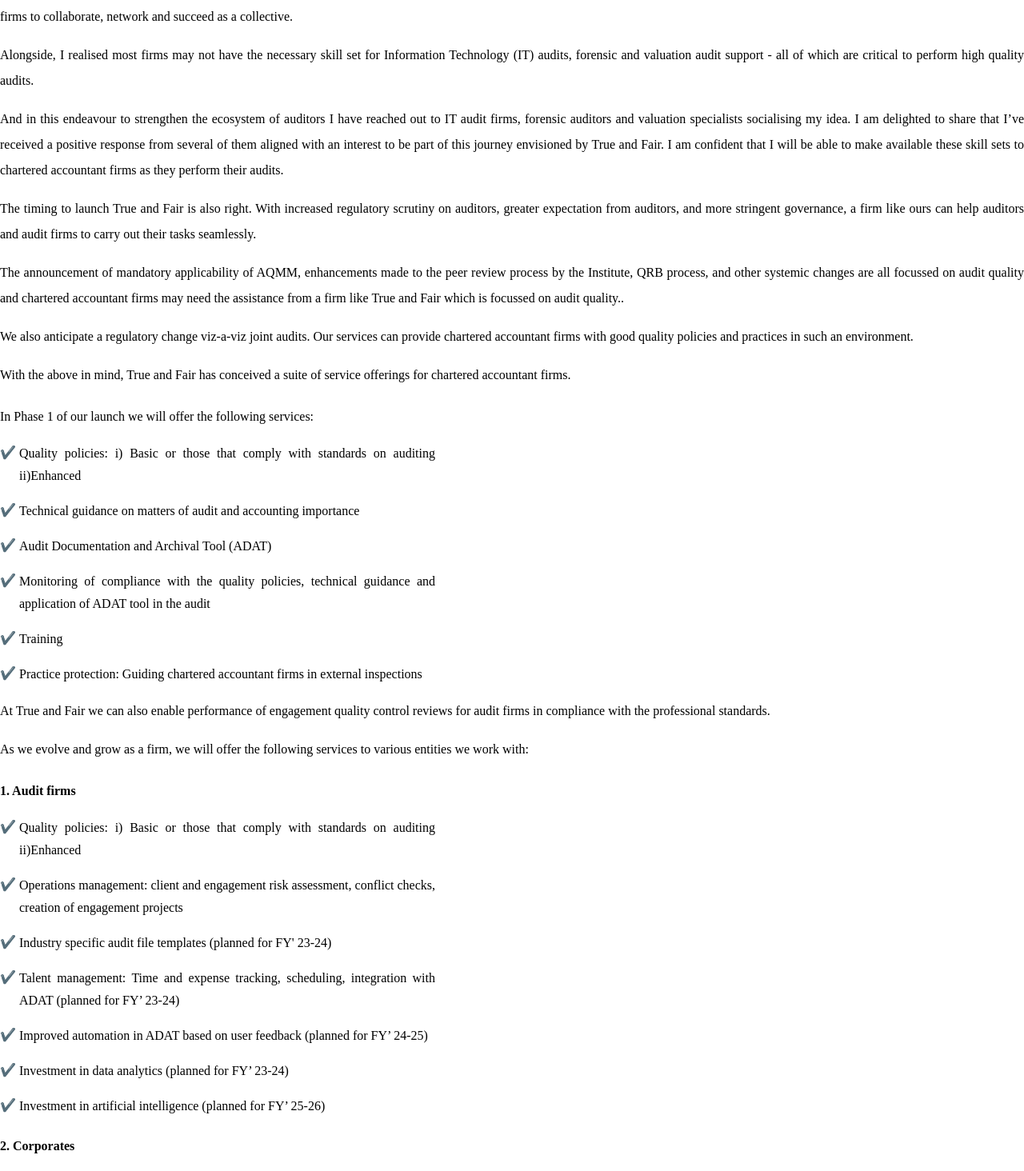
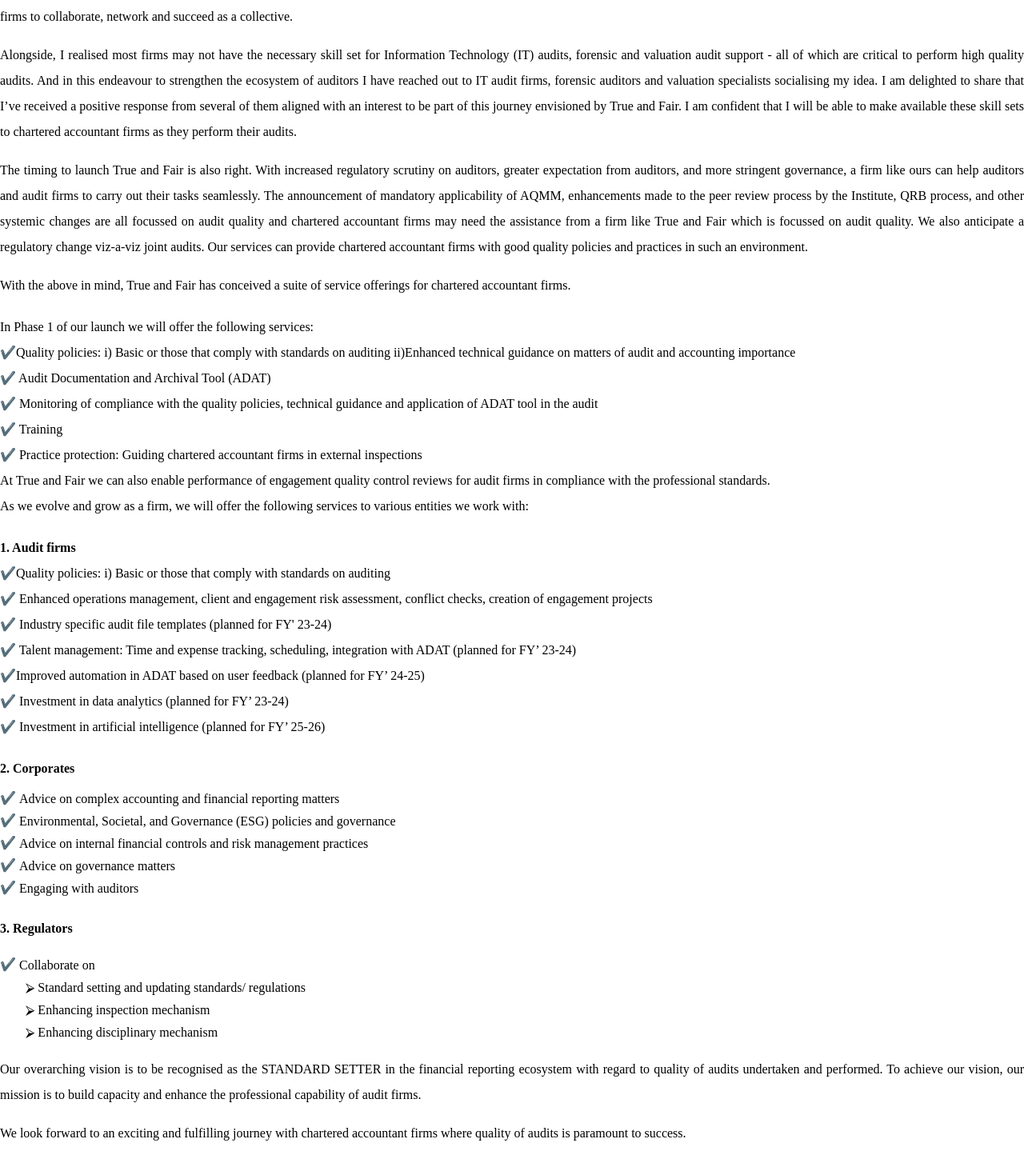
Before and after one commit to TRUENFAIR/trueandfair, a Next.js app: page /blog/blogTwo in a window 1280 px wide. Shown: the part 781-2245 px from the top of the page at 80% size. Built offline with nearby package versions, Linux system fonts and the light colour scheme.

Commit message:
new change

```diff
--- a/pages/blog/blogTwo.js
+++ b/pages/blog/blogTwo.js
@@ -96,197 +96,132 @@ maturity
             </div>
           </div> */}
           <p className="leading-loose mt-4   text-justify  font-bah text-black ">
+            {" "}
             Alongside, I realised most firms may not have the necessary skill
             set for Information Technology (IT) audits, forensic and valuation
             audit support - all of which are critical to perform high quality
+            audits. And in this endeavour to strengthen the ecosystem of
+            auditors I have reached out to IT audit firms, forensic auditors and
+            valuation specialists socialising my idea. I am delighted to share
+            that I’ve received a positive response from several of them aligned
+            with an interest to be part of this journey envisioned by True and
+            Fair. I am confident that I will be able to make available these
+            skill sets to chartered accountant firms as they perform their
             audits.
           </p>
           <p className="leading-loose mt-4   text-justify  font-bah text-black ">
-            And in this endeavour to strengthen the ecosystem of auditors I have
-            reached out to IT audit firms, forensic auditors and valuation
-            specialists socialising my idea. I am delighted to share that I’ve
-            received a positive response from several of them aligned with an
-            interest to be part of this journey envisioned by True and Fair. I
-            am confident that I will be able to make available these skill sets
-            to chartered accountant firms as they perform their audits.
-          </p>
-          <p className="leading-loose mt-4   text-justify  font-bah text-black ">
+            {" "}
             The timing to launch True and Fair is also right. With increased
             regulatory scrutiny on auditors, greater expectation from auditors,
             and more stringent governance, a firm like ours can help auditors
-            and audit firms to carry out their tasks seamlessly.
+            and audit firms to carry out their tasks seamlessly. The
+            announcement of mandatory applicability of AQMM, enhancements made
+            to the peer review process by the Institute, QRB process, and other
+            systemic changes are all focussed on audit quality and chartered
+            accountant firms may need the assistance from a firm like True and
+            Fair which is focussed on audit quality. We also anticipate a
+            regulatory change viz-a-viz joint audits. Our services can provide
+            chartered accountant firms with good quality policies and practices
+            in such an environment.
           </p>
-          <p className="leading-loose mt-4   text-justify  font-bah text-black ">
-            The announcement of mandatory applicability of AQMM, enhancements
-            made to the peer review process by the Institute, QRB process, and
-            other systemic changes are all focussed on audit quality and
-            chartered accountant firms may need the assistance from a firm like
-            True and Fair which is focussed on audit quality..
-          </p>
-          <p className="leading-loose  mt-4  text-justify  font-bah text-black ">
-            We also anticipate a regulatory change viz-a-viz joint audits. Our
-            services can provide chartered accountant firms with good quality
-            policies and practices in such an environment.
-          </p>
+          <p className="leading-loose  mt-4  text-justify  font-bah text-black "></p>
           <p className="leading-loose mt-4   text-justify  font-bah text-black ">
             With the above in mind, True and Fair has conceived a suite of
             service offerings for chartered accountant firms.
           </p>
-
-          <div data-aos="fade-up" data-aos-once="true" className=" mt-4 ">
           <p className="leading-loose mt-5  text-justify  font-bah text-black ">
             In Phase 1 of our launch we will offer the following services:
           </p>
-            <div className="w-auto mt-2">
-              <div className="flex gap-1 mt-4 text-black flex-row">
-                <span className="w-fit ">✔️</span>{" "}
-                <p className="prose text-justify text-black font-bah ">
-                  {`Quality policies: i) Basic or those that comply with standards on auditing ii)Enhanced
-              `}
+          <p className="leading-loose   text-justify  font-bah text-black ">
+            <span className="w-fit ">✔️</span>{ `Quality policies: i) Basic or
+            those that comply with standards on auditing ii)Enhanced technical
+            guidance on matters of audit and accounting importance`}
           </p>
-              </div>
-              <div className="flex gap-1 mt-4 text-black flex-row">
-                <span className="w-fit ">✔️</span>{" "}
-                <p className="prose text-justify  text-black font-bah ">
-                  {`Technical guidance on matters of audit and accounting importance
-              `}
+          <p className="leading-loose   text-justify  font-bah text-black ">
+            <span className="w-fit ">✔️</span> Audit Documentation and Archival Tool (ADAT)
           </p>
-              </div>{" "}
-              <div className="flex gap-1 mt-4 text-black flex-row">
-                <span className="w-fit ">✔️</span>{" "}
-                <p className="prose text-justify  text-black font-bah ">
-                  {`Audit Documentation and Archival Tool (ADAT)
-              `}
+          <p className="leading-loose   text-justify  font-bah text-black ">
+            <span className="w-fit ">✔️</span> Monitoring of compliance with the
+            quality policies, technical guidance and application of ADAT tool in
+            the audit
           </p>
-              </div>
-              <div className="flex gap-1 mt-4 text-black flex-row">
-                <span className="w-fit ">✔️</span>{" "}
-                <p className="prose text-justify text-black font-bah ">
-                  {`Monitoring of compliance with the quality policies, technical guidance and application of
-ADAT tool in the audit
-              `}
+          <p className="leading-loose   text-justify  font-bah text-black ">
+            <span className="w-fit ">✔️</span> Training
           </p>
-              </div>
-              <div className="flex gap-1 mt-4 text-black flex-row">
-                <span className="w-fit ">✔️</span>{" "}
-                <p className="prose text-justify text-black font-bah ">
-                  {`Training
-              `}
+          <p className="leading-loose   text-justify  font-bah text-black ">
+            <span className="w-fit ">✔️</span> Practice protection: Guiding
+            chartered accountant firms in external inspections
           </p>
-              </div>
-              <div className="flex gap-1 mt-4 text-black flex-row">
-                <span className="w-fit ">✔️</span>{" "}
-                <p className="prose text-justify text-black font-bah ">
-                  {`Practice protection: Guiding chartered accountant firms in external inspections
-              `}
-                </p>
-              </div>
-            </div>
-          </div>
-
-          <p className="leading-loose mt-4  text-justify  font-bah text-black ">
+          <p className="leading-loose  text-justify  font-bah text-black ">
             At True and Fair we can also enable performance of engagement
             quality control reviews for audit firms in compliance with the
             professional standards.
           </p>
-          <p className="leading-loose  mt-4   text-justify  font-bah text-black ">
+          <p className="leading-loose    text-justify  font-bah text-black ">
             As we evolve and grow as a firm, we will offer the following
             services to various entities we work with:
           </p>
-
-          <div data-aos="fade-up" data-aos-once="true" className="w-auto">
           <p className="leading-loose mt-5 font-bold  text-justify  font-bah text-black ">
               1. Audit firms
             </p>
-            <div className="w-auto mt-2">
-              <div className="flex gap-1 mt-4 text-black flex-row">
-                <span className="w-fit ">✔️</span>{" "}
-                <p className="prose text-justify text-black font-bah ">
-                  {`Quality policies: i) Basic or those that comply with standards on auditing ii)Enhanced
-              `}
+          <p className="leading-loose   text-justify  font-bah text-black ">
+            <span className="w-fit ">✔️</span>{`Quality policies: i) Basic or those that comply with standards on auditing`}
+          </p>{" "}
+          <p className="leading-loose   text-justify  font-bah text-black ">
+            <span className="w-fit ">✔️</span> Enhanced operations management, client and engagement risk assessment, conflict checks, creation of engagement projects
           </p>
-              </div>
-              <div className="flex gap-1 mt-4 text-black flex-row">
-                <span className="w-fit ">✔️</span>{" "}
-                <p className="prose text-justify  text-black font-bah ">
-                  {`Operations management: client and engagement risk assessment, conflict
-checks, creation of engagement projects
-              `}
+          <p className="leading-loose   text-justify  font-bah text-black ">
+            <span className="w-fit ">✔️</span> {`Industry specific audit file templates (planned for FY' 23-24)`}
           </p>
-              </div>{" "}
-              <div className="flex gap-1 mt-4 text-black flex-row">
-                <span className="w-fit ">✔️</span>{" "}
-                <p className="prose text-justify  text-black font-bah ">
-                  {`Industry specific audit file templates (planned for FY' 23-24)
-              `}
+          <p className="leading-loose   text-justify  font-bah text-black ">
+            <span className="w-fit ">✔️</span> Talent management: Time and expense tracking, scheduling, integration with ADAT (planned for FY’ 23-24)
           </p>
-              </div>{" "}
-              <div className="flex gap-1 mt-4 text-black flex-row">
-                <span className="w-fit ">✔️</span>{" "}
-                <p className="prose text-justify text-black font-bah ">
-                  {`Talent management: Time and expense tracking, scheduling, integration with
-ADAT (planned for FY’ 23-24)
-              `}
+          <p className="leading-loose   text-justify  font-bah text-black ">
+            <span className="w-fit ">✔️</span>Improved automation in ADAT based on user feedback (planned for FY’ 24-25)
           </p>
-              </div>
-              <div className="flex gap-1 mt-4 text-black flex-row">
-                <span className="w-fit ">✔️</span>{" "}
-                <p className="prose text-justify text-black font-bah ">
-                  {`Improved automation in ADAT based on user feedback (planned for FY’ 24-25)
-              `}
+          <p className="leading-loose   text-justify  font-bah text-black ">
+            <span className="w-fit ">✔️</span> Investment in data analytics (planned for FY’ 23-24)
           </p>
-              </div>
-              <div className="flex gap-1 mt-4 text-black flex-row">
-                <span className="w-fit ">✔️</span>{" "}
-                <p className="prose text-justify text-black font-bah ">
-                  {`Investment in data analytics (planned for FY’ 23-24)
-              `}
+          <p className="leading-loose    text-justify  font-bah text-black ">
+            <span className="w-fit ">✔️</span> Investment in artificial intelligence (planned for FY’ 25-26)
           </p>
-              </div>
-              <div className="flex gap-1 mt-4 text-black flex-row">
-                <span className="w-fit ">✔️</span>{" "}
-                <p className="prose text-justify text-black font-bah ">
-                  {`Investment in artificial intelligence (planned for FY’ 25-26)
-              `}
-                </p>
-              </div>
-            </div>
-          </div>
+
+
 
           <div data-aos="fade-up" data-aos-once="true" className="w-auto">
             <p className="leading-loose mt-5 font-bold text-justify  font-bah text-black ">
               2. Corporates
             </p>
             <div className="w-auto mt-2">
-              <div className="flex gap-1 mt-4 text-black flex-row">
+              <div className="flex gap-1  text-black flex-row">
                 <span className="w-fit ">✔️</span>{" "}
                 <p className="prose text-justify  text-black font-bah ">
                   {`Advice on complex accounting and financial reporting matters
               `}
                 </p>
               </div>{" "}
-              <div className="flex gap-1 mt-4 text-black flex-row">
+              <div className="flex gap-1  text-black flex-row">
                 <span className="w-fit ">✔️</span>{" "}
                 <p className="prose text-justify  text-black font-bah ">
                   {`Environmental, Societal, and Governance (ESG) policies and governance
               `}
                 </p>
               </div>
-              <div className="flex gap-1 mt-4 text-black flex-row">
+              <div className="flex gap-1  text-black flex-row">
                 <span className="w-fit ">✔️</span>{" "}
                 <p className="prose text-justify text-black font-bah ">
                   {`Advice on internal financial controls and risk management practices
               `}
                 </p>
               </div>
-              <div className="flex gap-1 mt-4 text-black flex-row">
+              <div className="flex gap-1  text-black flex-row">
                 <span className="w-fit ">✔️</span>{" "}
                 <p className="prose text-justify text-black font-bah ">
                   {`Advice on governance matters
               `}
                 </p>
               </div>
-              <div className="flex gap-1 mt-4 text-black flex-row">
+              <div className="flex gap-1  text-black flex-row">
                 <span className="w-fit ">✔️</span>{" "}
                 <p className="prose text-justify text-black font-bah ">
                   {`Engaging with auditors
@@ -295,7 +230,6 @@ ADAT (planned for FY’ 23-24)
               </div>
             </div>
           </div>
-
           <div data-aos="fade-up" data-aos-once="true" className="w-auto">
             <p className="leading-loose mt-5 font-bold  text-justify  font-bah text-black ">
               3. Regulators
@@ -309,7 +243,7 @@ ADAT (planned for FY’ 23-24)
                 </p>
               </div>{" "}
               <p className="prose text-justify ml-8 text-black font-bah ">
-                {`⮚ standard setting and updating standards/ regulations
+                {`⮚ Standard setting and updating standards/ regulations
               `}
               </p>
               <p className="prose text-justify ml-8 text-black font-bah ">
@@ -322,7 +256,6 @@ ADAT (planned for FY’ 23-24)
               </p>
             </div>
           </div>
-
           <p className="leading-loose mt-4   text-justify  font-bah text-black ">
             Our overarching vision is to be recognised as the STANDARD SETTER in
             the financial reporting ecosystem with regard to quality of audits
@@ -330,12 +263,10 @@ ADAT (planned for FY’ 23-24)
             build capacity and enhance the professional capability of audit
             firms.
           </p>
-
           <p className="leading-loose mt-4 mb-8  text-justify  font-bah text-black ">
             We look forward to an exciting and fulfilling journey with chartered
             accountant firms where quality of audits is paramount to success.
           </p>
-
           {/* <p className="leading-loose   text-justify  font-bah text-black "></p>
           <p className="leading-loose   text-justify  font-bah text-black "></p>
           <p className="leading-loose   text-justify  font-bah text-black "></p>
```
Also changed, not shown: pages/blog/blogThree.js (+6 -5 lines), pages/resources.js (+9 -8 lines). Lines whose indentation alone changed are shown as unchanged.
